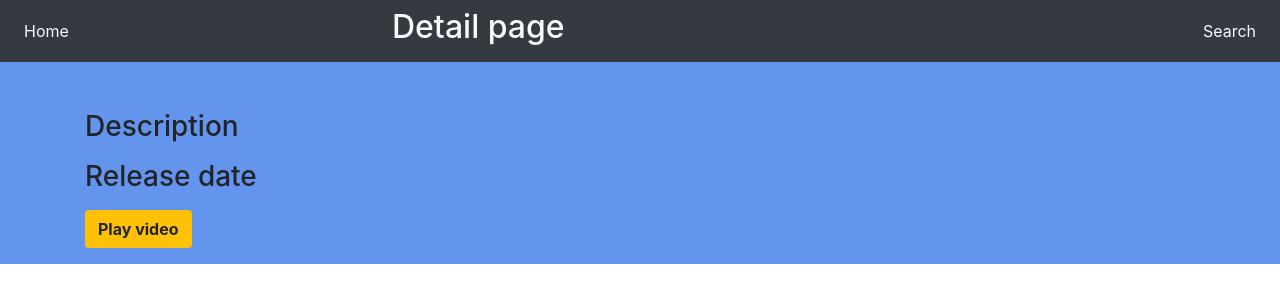
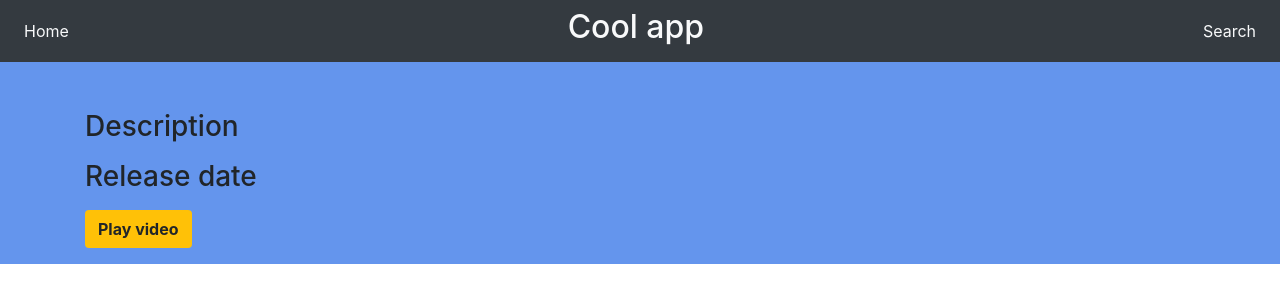
Before and after one commit to bavor/ReactApp, a React (Create React App) app: page /movies/1 in a window 1280 px wide. Shown: the top 302 px of the page. Built offline with nearby package versions, Linux system fonts and the light colour scheme; no server answers.

Commit message:
@ trailer-view done

```diff
--- a/src/components/navbar.jsx
+++ b/src/components/navbar.jsx
@@ -14,7 +14,7 @@ const NavBar = () => (
 
             <ul className="navbar-nav justify-content-center">
                 <li className="nav-item ">
-                    <h2 className="text-light ">Search page</h2>
+                    <h2 className="text-light ">Cool app</h2>
                 </li>
             </ul>
 
--- a/src/components/row/movie-row.jsx
+++ b/src/components/row/movie-row.jsx
@@ -2,6 +2,7 @@ import React from 'react';
 import {
     Link
 } from "react-router-dom";
+
 
 const MovieRow = (props) => (
     <div className="container con mt-3 ">
--- a/src/components/youtube-video/trailer-view.jsx
+++ b/src/components/youtube-video/trailer-view.jsx
@@ -3,17 +3,21 @@ import {
     Link
 } from "react-router-dom";
 import './trailer-view.sass'
+import NavBar from '../navbar';
 
 const TrailerView = () => (
+    <div>
+        <NavBar/>
+        <div className="container playview">
 
-    <div className="container playview">
             <div className="row">
                 <div className="col-12">
                     <iframe
                         src="http://www.youtube.com/embed/W7qWa52k-nE"
-                    className="embed-responsive "
+                        className="trailersass"
                         allowfullscreen
                     />
+                </div>
             </div>
         </div>
     </div>
--- a/src/components/youtube-video/trailer-view.sass
+++ b/src/components/youtube-video/trailer-view.sass
@@ -0,0 +1,3 @@
+.trailersass
+    height: 100vh
+    width: 100%
--- a/src/views/index.jsx
+++ b/src/views/index.jsx
@@ -4,31 +4,11 @@ import {
 } from "react-router-dom";
 import GetMovies from '../components/get-video/get-movies';
 import GetSeries from '../components/get-video/get-series';
+import NavBar from '../components/navbar';
 
 const Index = () => (
     <div id="main" className="main" style={{backgroundColor: '#6495ED'}}>
-       <nav className="navbar navbar-expand-lg navbar-light bg-dark ">
-            <div className="collapse navbar-collapse" id="navbarSupportedContent">
-                <ul className="navbar-nav mr-auto">
-                    <li className="nav-item">
-                        <Link className="nav-link text-light" to="/">Home</Link>
-                    </li>
-                </ul>
-
-                <ul className="navbar-nav mr-auto justify-content-center">
-                    <li className="nav-item ">
-                        <h2 className="text-light ">Select your video content</h2>
-                    </li>
-                </ul>
-
-                <ul className="navbar-nav ml-auto">
-                    <li className="nav-item">
-                        <Link className="nav-link text-light" to="/search">Search</Link>
-                    </li>
-                </ul>
-            </div>
-        </nav>
-
+        <NavBar/>
         <div className="container">
             <h3>Popular movies</h3>
                 <GetMovies refer="https://api.themoviedb.org/3/movie/popular?api_key=a843f15dcd5fdd6b561a25e69749421a&language=en-US&page=1"/>
--- a/src/views/movie-detail.jsx
+++ b/src/views/movie-detail.jsx
@@ -4,6 +4,7 @@ import {
     withRouter
 } from "react-router-dom";
 import axios from 'axios';
+import NavBar from '../components/navbar';
 
 class MovieDetail extends React.Component{
     state={obj: null}
@@ -19,28 +20,7 @@ class MovieDetail extends React.Component{
         const { obj } = this.state
         return(
             <div className="movie-detail" style={{backgroundColor: '#6495ED'}}>
-                <nav className="navbar navbar-expand-lg navbar-light bg-dark ">
-                    <div className="collapse navbar-collapse" id="navbarSupportedContent">
-                        <ul className="navbar-nav mr-auto">
-                            <li className="nav-item">
-                                <Link className="nav-link text-light" to="/">Home</Link>
-                            </li>
-                        </ul>
-
-                        <ul className="navbar-nav mr-auto justify-content-center">
-                            <li className="nav-item ">
-                                <h2 className="text-light ">Detail page</h2>
-                            </li>
-                        </ul>
-
-                        <ul className="navbar-nav ml-auto">
-                            <li className="nav-item">
-                                <Link className="nav-link text-light" to="/search">Search</Link>
-                            </li>
-                        </ul>
-                    </div>
-                </nav>
-
+                <NavBar/>
                 <div className="container my-4 py-3">
                     <div className="row">
                         <div className="col-6 ">
--- a/src/views/search.jsx
+++ b/src/views/search.jsx
@@ -2,32 +2,12 @@ import React from 'react';
 import {
     Link
 } from "react-router-dom";
+import NavBar from '../components/navbar';
 
 const Search = () => (
 
     <div id="main" className="searchmain" style={{backgroundColor: '#6495ED'}}>
-        <nav className="navbar navbar-expand-lg navbar-light bg-dark ">
-            <div className="collapse navbar-collapse" id="navbarSupportedContent">
-                <ul className="navbar-nav mr-auto">
-                    <li className="nav-item">
-                        <Link className="nav-link text-light" to="/">Home</Link>
-                    </li>
-                </ul>
-
-                <ul className="navbar-nav justify-content-center">
-                    <li className="nav-item ">
-                        <h2 className="text-light ">Search page</h2>
-                    </li>
-                </ul>
-
-                <ul className="navbar-nav ml-auto">
-                    <li className="nav-item">
-                        <Link className="nav-link text-light" to="/search">Search</Link>
-                    </li>
-                </ul>
-            </div>
-        </nav>
-
+        <NavBar/>
         <div className="searchcontainer container mt-5">
             <h1>Search</h1>
             <form className="search-form border border-dark rounded p-2 input=group">
@@ -43,11 +23,8 @@ const Search = () => (
 
             <div className="resultscontainer mt-5">
                 <h2>Search results</h2>
-
             </div>
         </div>
-
-
     </div>
 )
 
```
Lines whose indentation alone changed are shown as unchanged.
